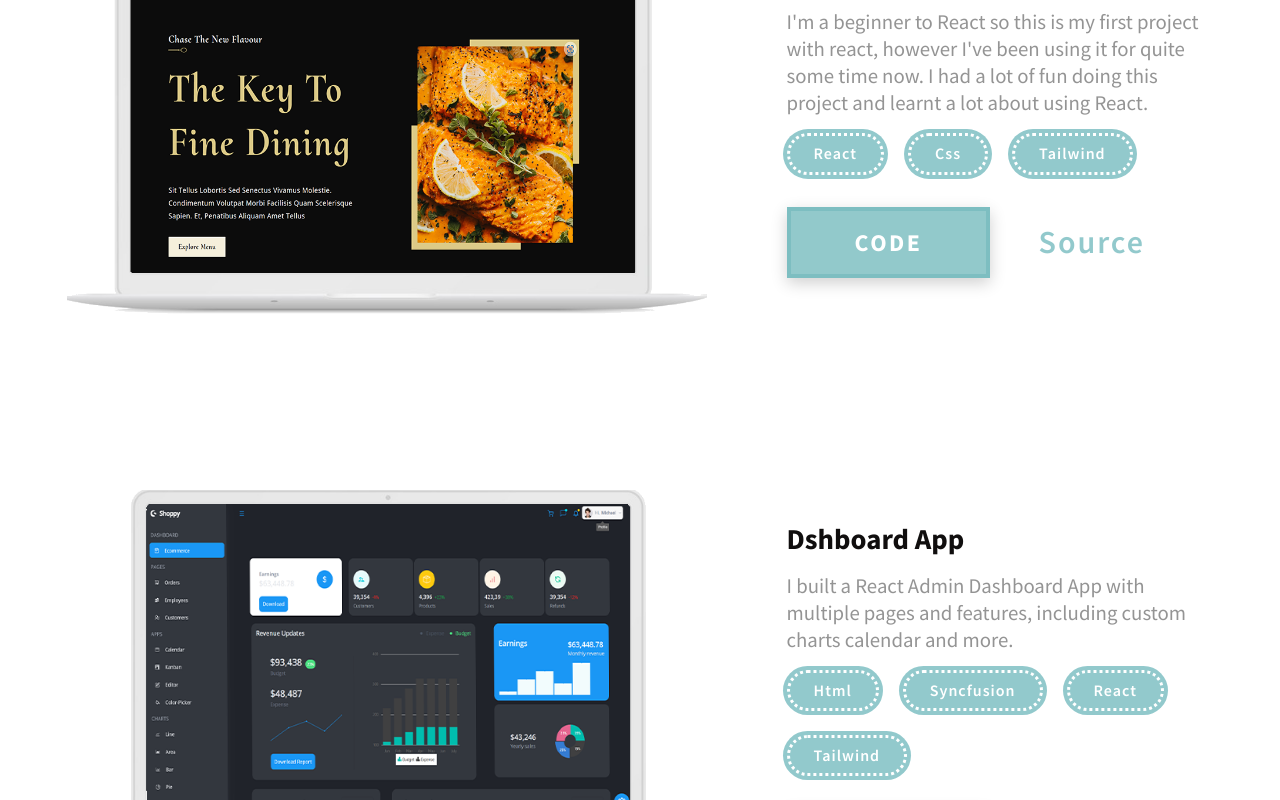
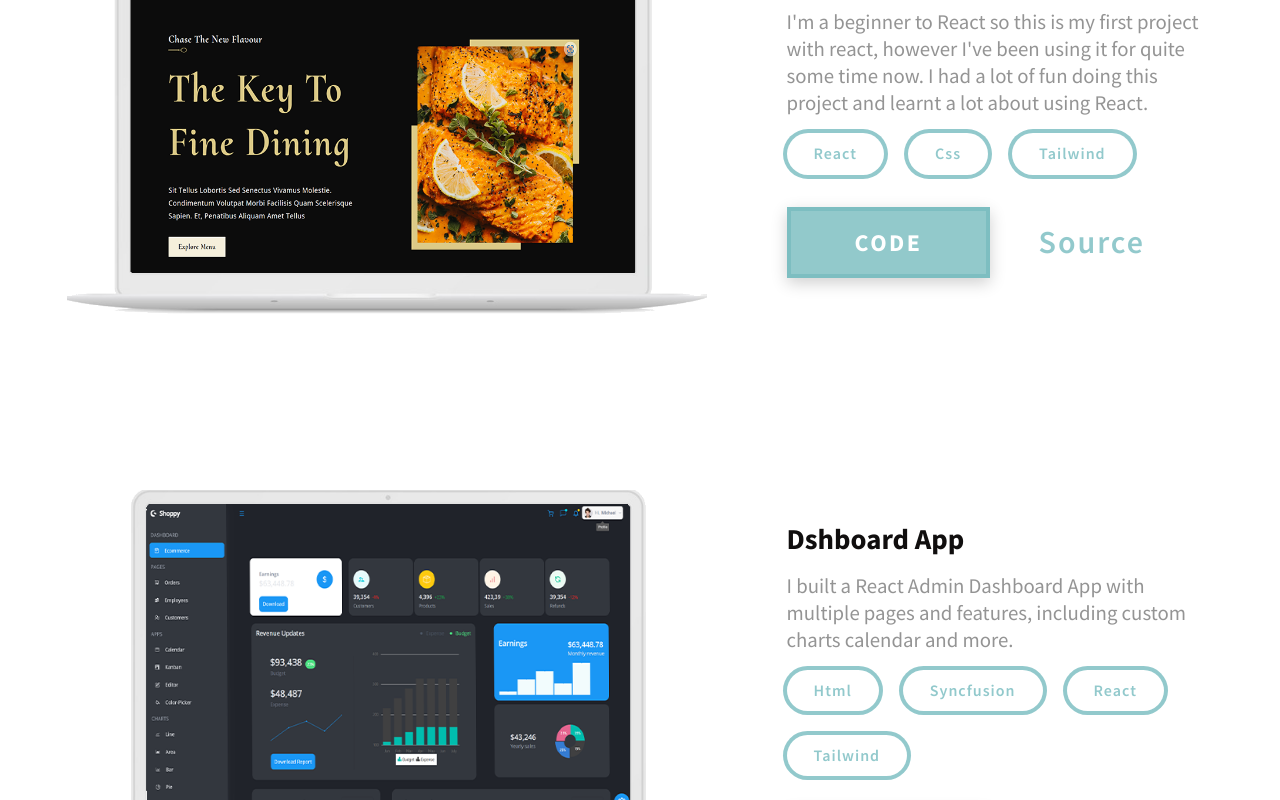
Before and after one commit to billal2022/portfoliolast, a React (Create React App) app: page / in a window 1280 px wide. Shown: the part 2680-3480 px from the top of the page. Built offline with nearby package versions, Linux system fonts and the light colour scheme.

Commit message:
update 3.23

```diff
--- a/src/constants/projects/projectsData.css
+++ b/src/constants/projects/projectsData.css
@@ -120,9 +120,9 @@
   margin-bottom: 1rem;
 }
 .Pdata__container-skills-childs {
-  background: #92c9cc;
+  background: white;
   border-radius: 99999px;
-  color: white;
+  color: #92c9cc;
   font-size: 1rem;
   font-weight: 600;
   padding: 0.5rem 1.5rem;
--- a/src/constants/projects/projectsData.scss
+++ b/src/constants/projects/projectsData.scss
@@ -123,9 +123,9 @@
         margin-bottom: 1rem;
     }
     &__container-skills-childs {
-        background: #92c9cc;
+        background:white ;
         border-radius: 99999px;
-        color: white;
+        color: #92c9cc;
         font-size: 1rem;
         font-weight: 600;
         padding: 0.5rem 1.5rem;
```
Also changed, not shown: 1 other file (tests, documents, lock files or other folders).
